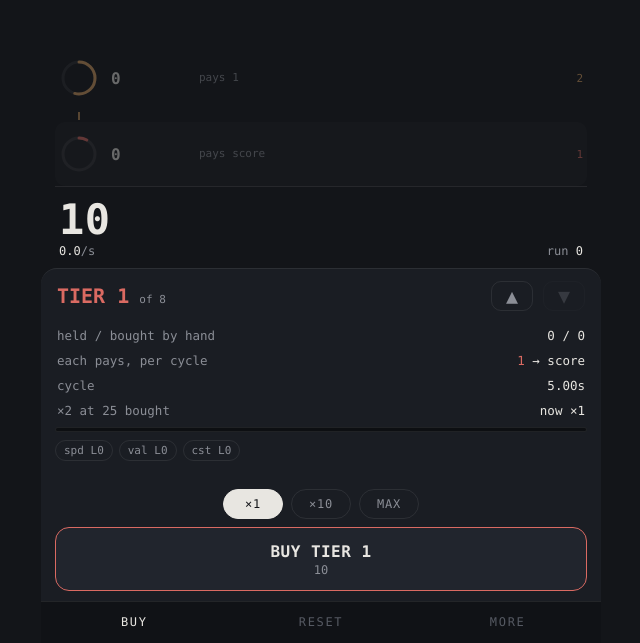
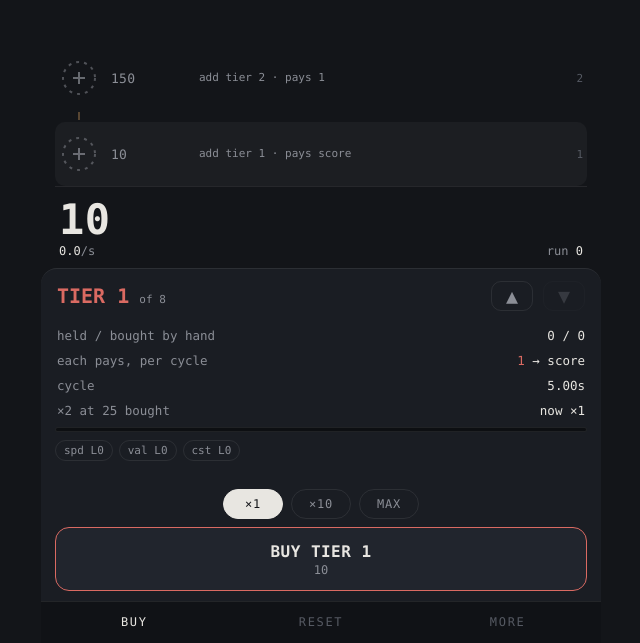
Before and after one commit to ChristopherWirtOfficial/generic-idle-game-1, a React (Vite) app: page / in a window 1280 px wide. Shown: the part 157-800 px from the top of the page, without its empty margins (319-959 px from the left). Built offline with nearby package versions, Linux system fonts and the light colour scheme.

Commit message:
unowned wheels freeze; undiscovered tiers are ADD slots, not running dials

```diff
--- a/src/game/logic.ts
+++ b/src/game/logic.ts
@@ -125,14 +125,16 @@ export function step(s: GameState, dtSec: number): void {
     const st = s.tiers[i];
     const def = defs[i];
     if (!st || !def) continue;
+    const held = Math.floor(st.count);
+    // A wheel with nothing on it does not turn. Its phase is heat it keeps:
+    // frozen through resets and idle stretches, resumed the moment you own one.
+    if (held < 1) continue;
     const T = period(s, i);
     const adv = dtSec / T;
     const total = st.phase + adv;
     const completions = Math.floor(total);
     st.phase = total - completions;
     if (completions <= 0) continue;
-    const held = Math.floor(st.count);
-    if (held < 1) { continue; }
     st.cycles += completions;
     // Sculpting: watching a wheel turn writes speed weight — but only while it is
     // still a wheel. Once it graduates to glow, the spigot closes itself.
@@ -205,6 +207,12 @@ export function liquidationValue(s: GameState): number {
     else virtual[def.target] = (virtual[def.target] ?? 0) + pay;
   }
   return gained;
+}
+
+/** A tier you have ever bought (this scenario) or currently hold. */
+export function tierKnown(s: GameState, i: number): boolean {
+  const st = s.tiers[i];
+  return (prog(s).everBought[i] ?? 0) > 0 || (st !== undefined && (st.bought > 0 || st.count >= 1));
 }
 
 /** Visible tiers: one past the deepest ever bought in this scenario. */
--- a/src/game/save.ts
+++ b/src/game/save.ts
@@ -129,7 +129,7 @@ export function applyOffline(s: GameState, awayMs: number): OfflineReport {
   if (trickle > 0) prog(s).totalScore += trickle;
   for (let i = 0; i < s.tiers.length; i++) {
     const st = s.tiers[i];
-    if (!st) continue;
+    if (!st || Math.floor(st.count) < 1) continue; // unowned wheels stay frozen
     const T = scenarioById(s.scenario).tiers[i]?.basePeriod ?? 1;
     st.phase = (st.phase + (awayMs / 1000) / T) % 1;
   }
--- a/src/ui/Rail.tsx
+++ b/src/ui/Rail.tsx
@@ -1,5 +1,5 @@
 import { GLOW_PERIOD_S, TIER_HUES } from "../game/constants";
-import { period, scen, throughput, unitValue, visibleTiers } from "../game/logic";
+import { period, scen, throughput, tierCost, tierKnown, unitValue, visibleTiers } from "../game/logic";
 import { fmt, fmtRate } from "../game/format";
 import type { GameState } from "../game/types";
 
@@ -26,6 +26,20 @@ function Wheel({ phase, glowing, color }: { phase: number; glowing: boolean; col
   );
 }
 
+/** No dial: a tier that has never existed here is just a slot you can open. */
+function AddSlot(): JSX.Element {
+  const r = 16;
+  return (
+    <span className="wheel">
+      <svg width="40" height="40" viewBox="0 0 40 40" aria-hidden>
+        <circle cx="20" cy="20" r={r} fill="none" strokeWidth="2" stroke="currentColor"
+          strokeDasharray="3 5" opacity="0.5" />
+        <path d="M20 14 v12 M14 20 h12" stroke="currentColor" strokeWidth="2" opacity="0.7" />
+      </svg>
+    </span>
+  );
+}
+
 export function Rail({ state, sel, onSelect }: Props): JSX.Element {
   const defs = scen(state).tiers;
   const vis = visibleTiers(state);
@@ -35,13 +49,15 @@ export function Rail({ state, sel, onSelect }: Props): JSX.Element {
     const st = state.tiers[i];
     if (!def || !st) continue;
     const T = period(state, i);
-    const glowing = T < GLOW_PERIOD_S && Math.floor(st.count) >= 1;
-    const unlocked = st.bought > 0 || st.count >= 1;
+    const live = Math.floor(st.count) >= 1;
+    const glowing = T < GLOW_PERIOD_S && live;
+    const known = tierKnown(state, i);
     const targetName = def.target < 0 ? "score" : String(def.target + 1);
     rows.push(
+      known ? (
         <button
           key={i}
-        className={`node${sel === i ? " sel" : ""}${glowing ? " glowing" : ""}${unlocked ? "" : " locked"}`}
+          className={`node${sel === i ? " sel" : ""}${glowing ? " glowing" : ""}${live ? "" : " locked"}`}
           style={{ ["--tc" as string]: hue(i) } as Record<string, string>}
           onClick={() => onSelect(i)}
         >
@@ -50,12 +66,24 @@ export function Rail({ state, sel, onSelect }: Props): JSX.Element {
           <span className="nmeta">
             {def.baseValue <= 0
               ? "dead link"
-            : unlocked
-              ? <>→ {targetName} · <b>{fmtRate(throughput(state, i))}</b>/s · {fmt(unitValue(state, i))} × {Math.floor(st.count) > 0 ? fmt(Math.floor(st.count)) : "0"}</>
-              : <>pays {targetName}</>}
+              : live
+                ? <>→ {targetName} · <b>{fmtRate(throughput(state, i))}</b>/s · {fmt(unitValue(state, i))} × {fmt(Math.floor(st.count))}</>
+                : <>holding phase · pays {targetName}</>}
           </span>
           <span className="ntag">{i + 1}</span>
-      </button>,
+        </button>
+      ) : (
+        <button
+          key={i}
+          className={`node addnode${sel === i ? " sel" : ""}`}
+          onClick={() => onSelect(i)}
+        >
+          <AddSlot />
+          <span className="ncount">{fmt(tierCost(state, i, 1))}</span>
+          <span className="nmeta">add tier {i + 1}{def.baseValue <= 0 ? " · dead link" : ` · pays ${targetName}`}</span>
+          <span className="ntag">{i + 1}</span>
+        </button>
+      ),
     );
     if (i > 0) rows.push(<span key={`l${i}`} className="link" style={{ ["--tc" as string]: hue(i) } as Record<string, string>} />);
   }
--- a/src/ui/styles.ts
+++ b/src/ui/styles.ts
@@ -43,6 +43,9 @@ button:focus-visible { outline: 2px solid var(--text); outline-offset: 2px; }
 .node .nmeta b { color: var(--text); font-weight: 400; }
 .node .ntag { flex: none; font-size: 11px; color: var(--tc); }
 .node.locked { opacity: 0.4; }
+.node.addnode { color: var(--dim); }
+.node.addnode .ncount { font-weight: 400; font-size: 13px; color: var(--dim); }
+.node.addnode .ntag { color: var(--faint); }
 .link { flex: none; width: 2px; height: 8px; margin-left: 23px; background: var(--tc, var(--faint)); opacity: 0.35; }
 
 .scoreblock { flex: none; padding: 8px 4px 6px; border-top: 1px solid var(--edge); }
```
Also changed, not shown: scripts/dom-smoke.mjs (+15 -6 lines), 1 other file (tests, documents, lock files or other folders). Lines whose indentation alone changed are shown as unchanged.
